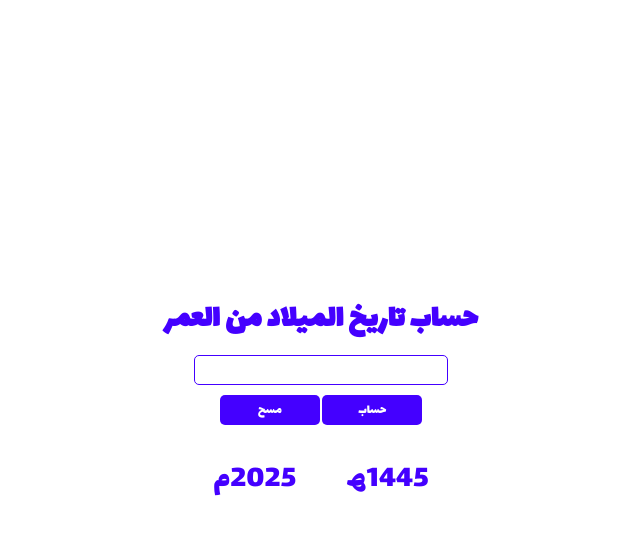
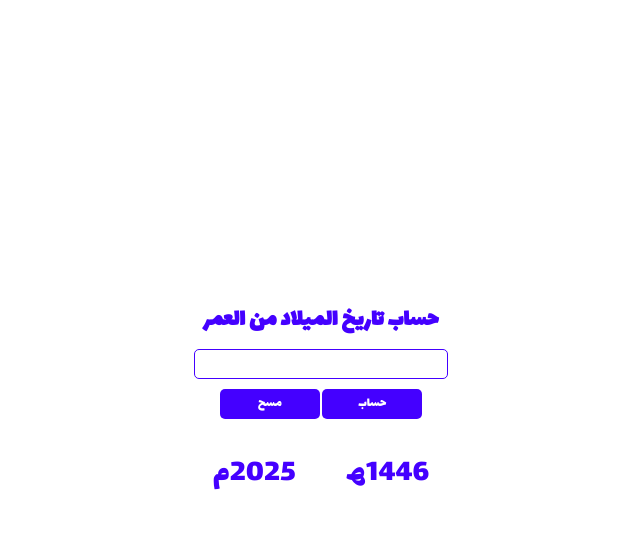
Before and after one commit to kh2x1/AgeYear, a plain HTML site: page index.html in a window 1280 px wide. Both pictures are taken after a click on the button "حساب". Shown: the whole page, without its empty margins (319-959 px from the left). Drawn offline with Linux system fonts and the light colour scheme.

Commit message:
Add files via upload

```diff
--- a/script.js
+++ b/script.js
@@ -25,7 +25,7 @@ let hYear = hijriYearFormatter.format(currentHDate).replace(' AH', ''); // Just
 res.addEventListener("click" , () => {
     let age = num.value;
     let mDate = mYear - age;
-    let hDate = (hYear-1) - age;
+    let hDate = (hYear) - age;
 
     this.mDate.innerHTML = `${mDate}م`;
     this.hDate.innerHTML = `${hDate}ھ`;
--- a/style.css
+++ b/style.css
@@ -25,7 +25,7 @@ body {
 h2 {
     text-align: center;
     font-weight: bolder;
-    font-size: xx-large;}
+    font-size: x-large;}
 
 .inputs {
     display: flex;
```
